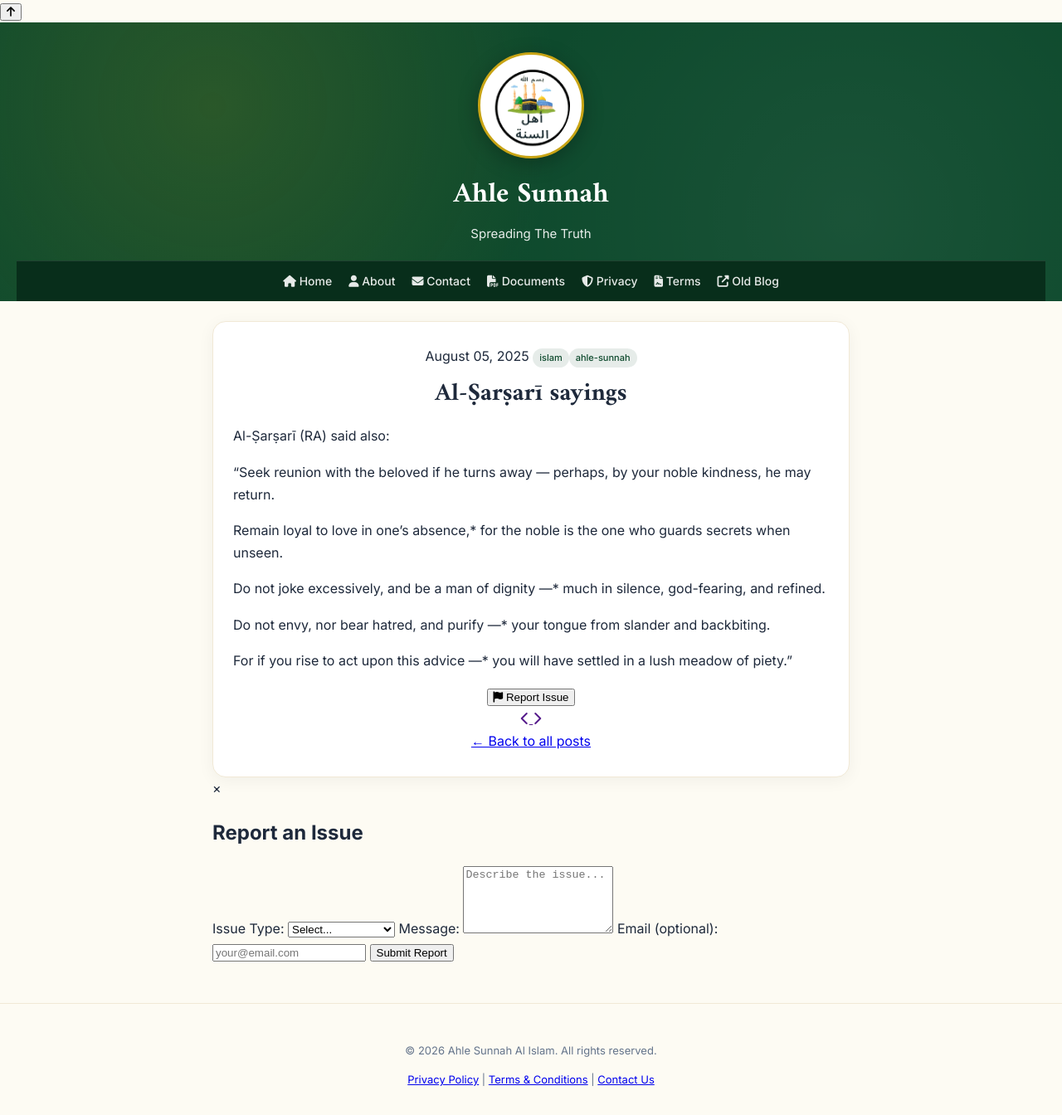
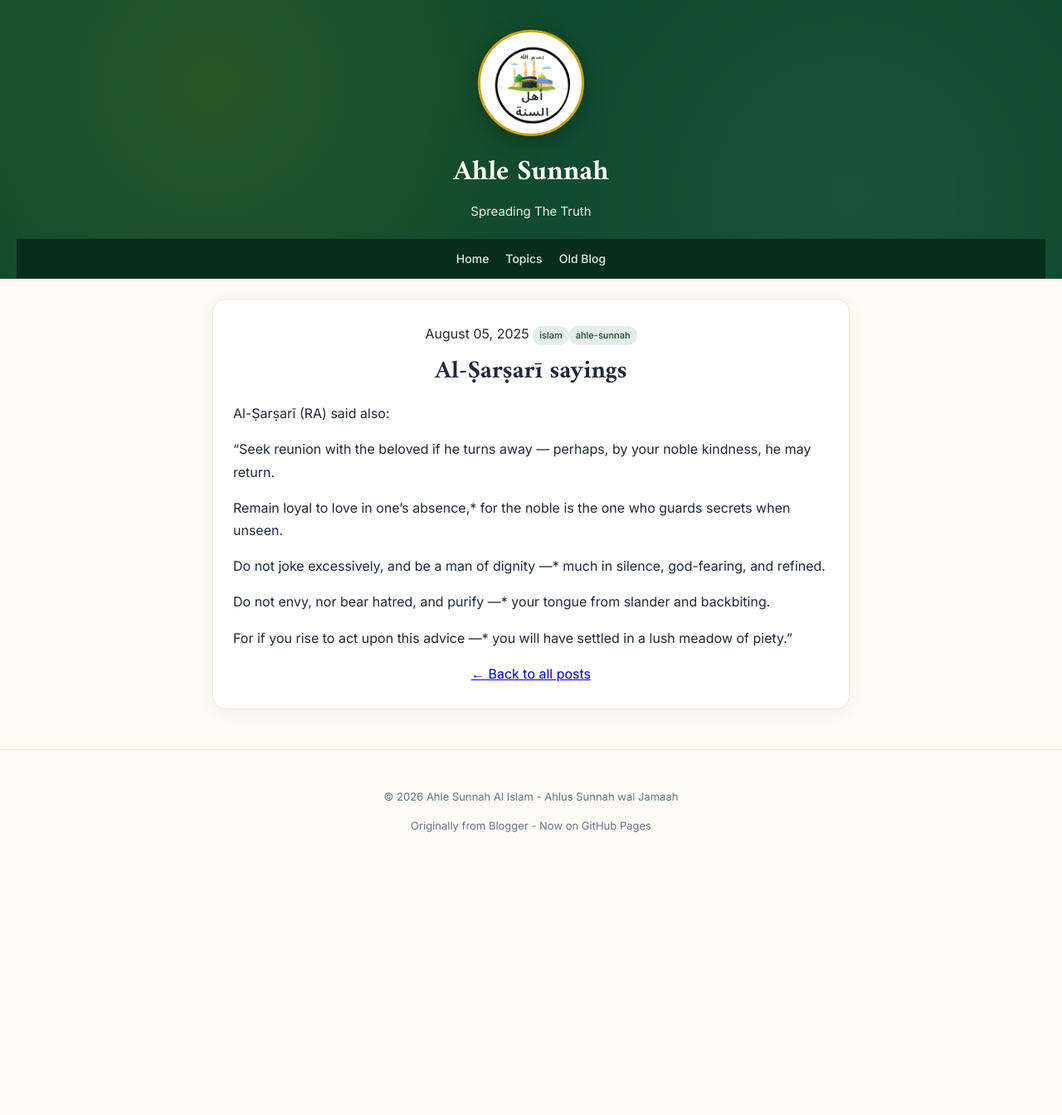
Before and after one commit to Fali17/ahlesunnah, a Jekyll site: the page built from _posts/2025-08-05-al-sarsari-sayings.md, in a window 1280 px wide. Shown: the whole page at 83% size. Built offline with Jekyll 4.4.1, drawn with Linux system fonts in a browser that asks for light colours; after the commit the page ends 1051 px from its top, so only the background shows below that.

Commit message:
Add files via upload

```diff
--- a/_layouts/default.html
+++ b/_layouts/default.html
@@ -6,63 +6,29 @@
   <title>{% if page.title %}{{ page.title }} | {% endif %}{{ site.title }}</title>
   <meta name="description" content="{{ page.excerpt | default: site.description | strip_html | truncate: 160 }}">
   <link href="https://fonts.googleapis.com/css2?family=Amiri:wght@400;700&family=Inter:wght@400;500;700&display=swap" rel="stylesheet">
-  <link rel="stylesheet" href="https://cdnjs.cloudflare.com/ajax/libs/font-awesome/6.4.0/css/all.min.css">
-  <link rel="stylesheet" href="{{ 'assets/css/main.css' | relative_url }}">
+  <link rel="stylesheet" href="{{ '/assets/css/main.css' | relative_url }}">
 </head>
 <body>
-  <!-- Scroll to Top Button -->
-  <button id="scrollToTopBtn" class="scroll-to-top" title="Go to top">
-    <i class="fas fa-arrow-up"></i>
-  </button>
-
   <header class="site-header">
     <div class="header-inner">
       <div class="logo-wrap">
-        <img src="{{ 'assets/logo.png' | relative_url }}" alt="Ahle Sunnah Al Islam Logo" class="site-logo">
+        <img src="{{ '/assets/logo.png' | relative_url }}" alt="Ahle Sunnah Al Islam Logo" class="site-logo">
       </div>
       <h1>{{ site.title }}</h1>
       <p class="subtitle">{{ site.description }}</p>
     </div>
     <nav class="site-nav">
-      <a href="{{ '/' | relative_url }}" class="nav-link">
-        <i class="fas fa-home"></i> Home
-      </a>
-      <a href="{{ '/about/' | relative_url }}" class="nav-link">
-        <i class="fas fa-user"></i> About
-      </a>
-      <a href="{{ '/contact/' | relative_url }}" class="nav-link">
-        <i class="fas fa-envelope"></i> Contact
-      </a>
-      <a href="{{ '/documents/' | relative_url }}" class="nav-link">
-        <i class="fas fa-file-pdf"></i> Documents
-      </a>
-      <a href="{{ '/privacy/' | relative_url }}" class="nav-link">
-        <i class="fas fa-shield-alt"></i> Privacy
-      </a>
-      <a href="{{ '/terms/' | relative_url }}" class="nav-link">
-        <i class="fas fa-file-contract"></i> Terms
-      </a>
-      <a href="https://alsunnahalislam.blogspot.com" target="_blank" class="nav-link">
-        <i class="fas fa-external-link-alt"></i> Old Blog
-      </a>
+      <a href="{{ '/' | relative_url }}">Home</a>
+      <a href="{{ '/tags/' | relative_url }}">Topics</a>
+      <a href="https://alsunnahalislam.blogspot.com" target="_blank">Old Blog</a>
     </nav>
   </header>
-
   <main class="site-main">
     {{ content }}
   </main>
-
   <footer class="site-footer">
-    <div class="footer-content">
-      <p>&copy; {{ 'now' | date: "%Y" }} Ahle Sunnah Al Islam. All rights reserved.</p>
-      <div class="footer-links">
-        <a href="{{ '/privacy/' | relative_url }}">Privacy Policy</a> |
-        <a href="{{ '/terms/' | relative_url }}">Terms & Conditions</a> |
-        <a href="{{ '/contact/' | relative_url }}">Contact Us</a>
-      </div>
-    </div>
+    <p>© {{ 'now' | date: "%Y" }} Ahle Sunnah Al Islam - Ahlus Sunnah wal Jamaah</p>
+    <p class="small">Originally from Blogger - Now on GitHub Pages</p>
   </footer>
-
-  <script src="{{ 'assets/js/main.js' | relative_url }}"></script>
 </body>
 </html>
--- a/_layouts/post.html
+++ b/_layouts/post.html
@@ -10,68 +10,7 @@ layout: default
   <div class="post-content">
     {{ content }}
   </div>
-
-  <!-- Report Button -->
-  <div class="report-section">
-    <button class="report-btn" onclick="openReportModal()">
-      <i class="fas fa-flag"></i> Report Issue
-    </button>
-  </div>
-
-  <!-- Post Navigation (Next/Previous Posts) -->
-  {% assign post_index = nil %}
-  {% for i in (0..site.posts.size) %}
-    {% if site.posts[i].url == page.url %}
-      {% assign post_index = i %}
-      {% break %}
-    {% endif %}
-  {% endfor %}
-
-  {% if post_index %}
-  <div class="post-nav-posts">
-    {% if post_index > 0 %}
-      {% assign prev_post = site.posts[post_index | minus: 1] %}
-      <a href="{{ prev_post.url | relative_url }}" class="nav-post-link prev-link">
-        <i class="fas fa-chevron-left"></i> {{ prev_post.title }}
-      </a>
-    {% endif %}
-
-    {% if post_index < site.posts.size | minus: 1 %}
-      {% assign next_post = site.posts[post_index | plus: 1] %}
-      <a href="{{ next_post.url | relative_url }}" class="nav-post-link next-link">
-        {{ next_post.title }} <i class="fas fa-chevron-right"></i>
-      </a>
-    {% endif %}
-  </div>
-  {% endif %}
-
   <div class="post-nav">
     <a href="{{ '/' | relative_url }}">&larr; Back to all posts</a>
   </div>
 </article>
-
-<!-- Report Modal -->
-<div id="reportModal" class="modal">
-  <div class="modal-content">
-    <span class="close" onclick="closeReportModal()">&times;</span>
-    <h2>Report an Issue</h2>
-    <form id="reportForm">
-      <label for="reportType">Issue Type:</label>
-      <select id="reportType" required>
-        <option value="">Select...</option>
-        <option value="error">Content Error</option>
-        <option value="offensive">Offensive Content</option>
-        <option value="spam">Spam</option>
-        <option value="other">Other</option>
-      </select>
-
-      <label for="reportMessage">Message:</label>
-      <textarea id="reportMessage" rows="5" placeholder="Describe the issue..." required></textarea>
-
-      <label for="reportEmail">Email (optional):</label>
-      <input type="email" id="reportEmail" placeholder="your@email.com">
-
-      <button type="submit" class="submit-btn">Submit Report</button>
-    </form>
-  </div>
-</div>
```
